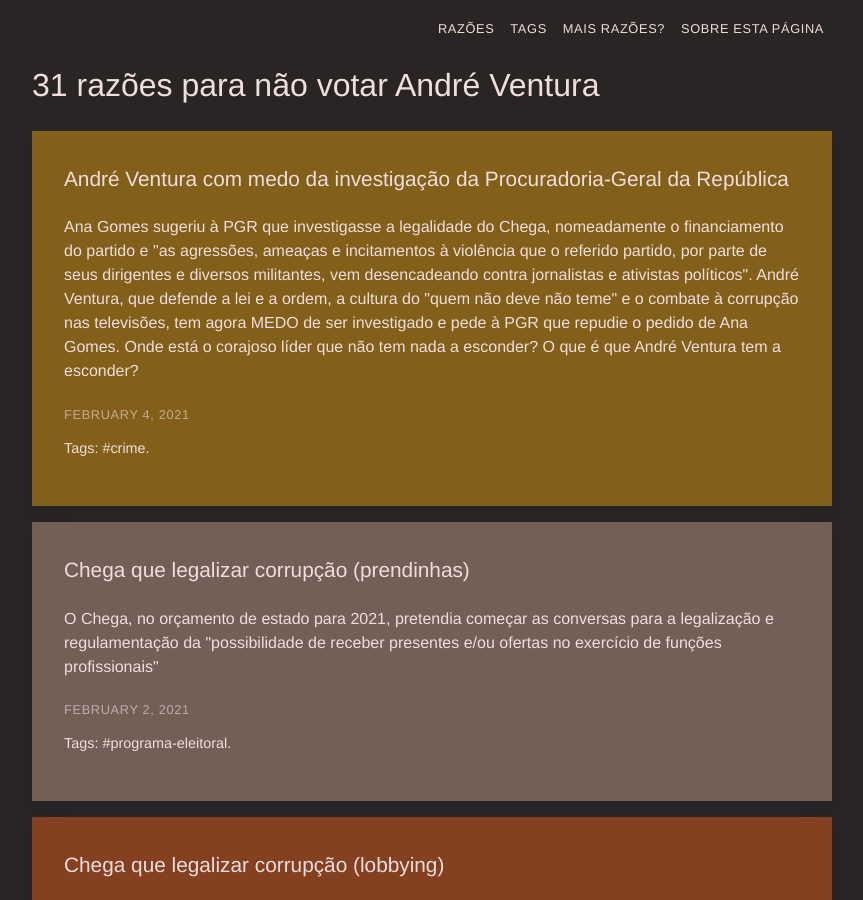
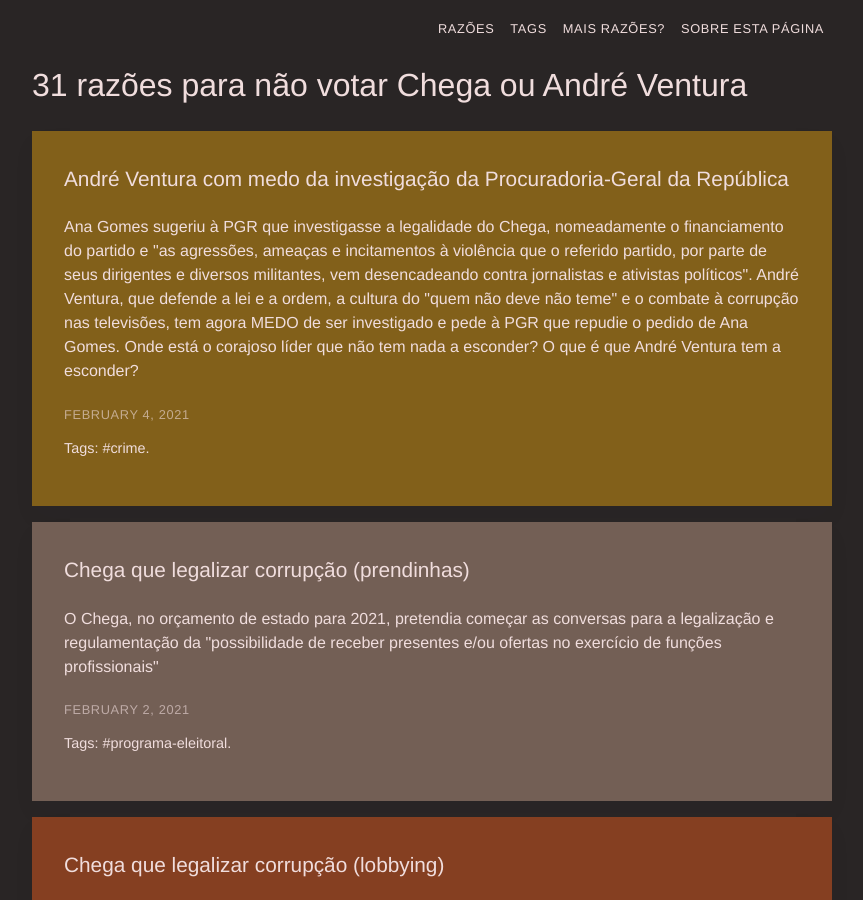
Before and after one commit to votarandreventura/votarandreventura.github.io, a Jekyll site: the page built from index.html, in a window 1280 px wide and 900 px high. Shown: the whole window, without its empty margins (208-1071 px from the left). Built offline with Jekyll 4.4.1, drawn with Linux system fonts in a browser that asks for light colours; some web fonts are replaced.

Commit message:
Update blog.html

```diff
--- a/_layouts/blog.html
+++ b/_layouts/blog.html
@@ -3,7 +3,7 @@ layout: default
 title: Notes
 ---
 
-<h1>{{ site.posts | size }} razões para não votar André Ventura</h1>
+<h1>{{ site.posts | size }} razões para não votar Chega ou André Ventura</h1>
 <div class="grid">
 
   {% for post in site.posts %}
```
